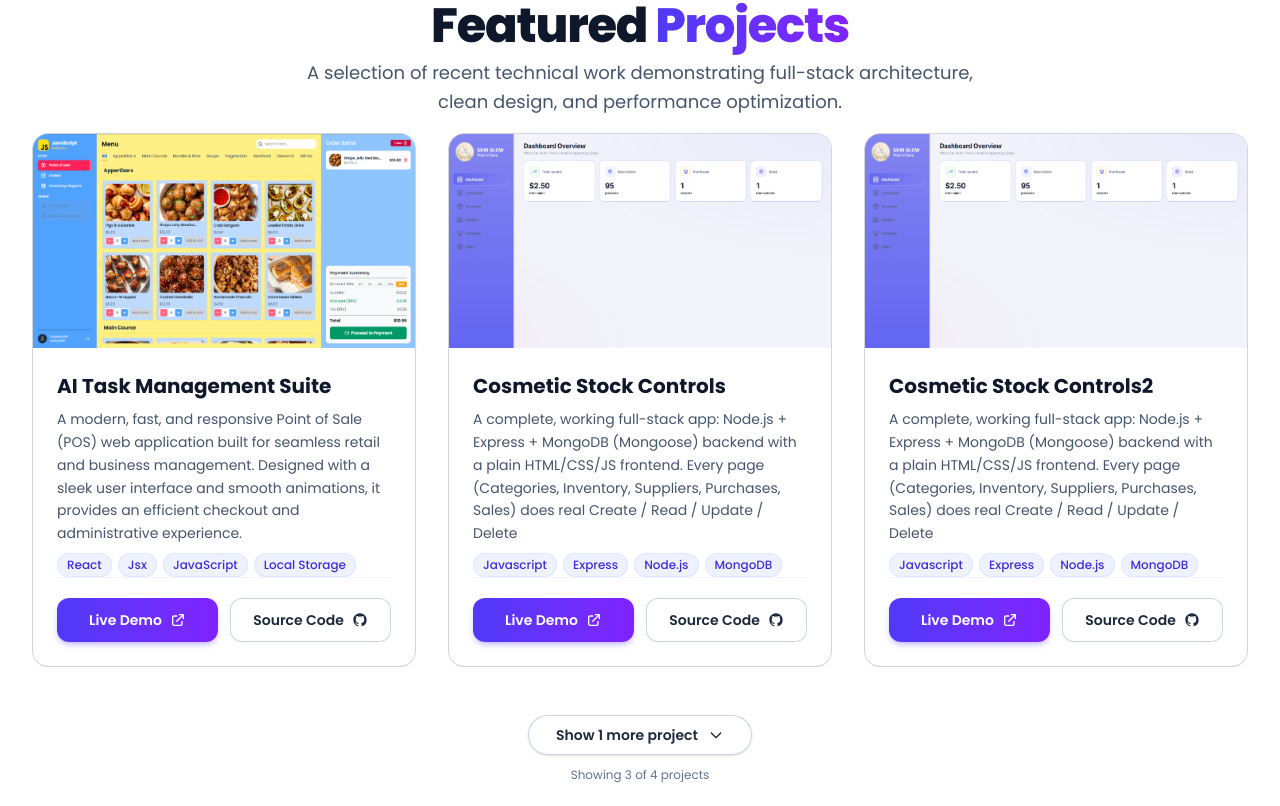
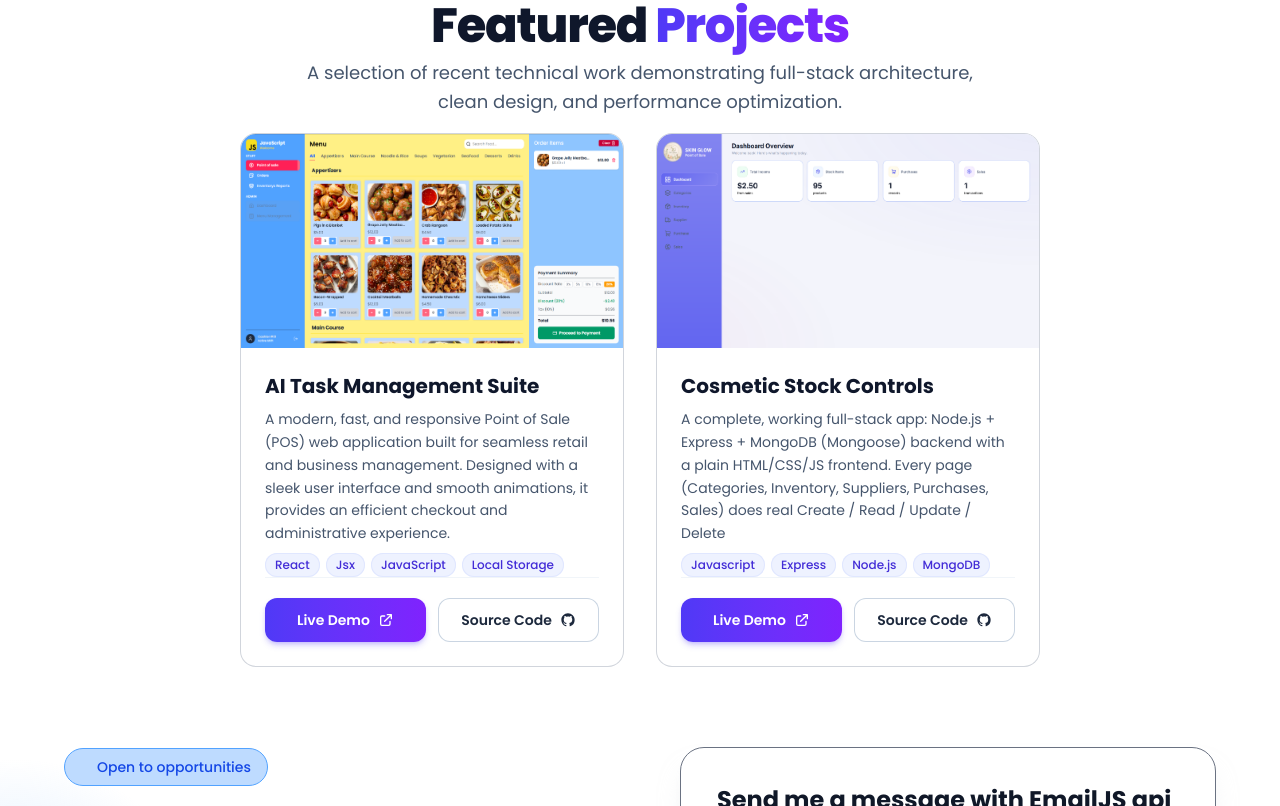
Before and after one commit to Schopenhauer969/MY_PORTFOLIO, a Next.js app: page / in a window 1280 px wide. Shown: the part 2254-3060 px from the top of the page. Built offline with nearby package versions, Linux system fonts and the light colour scheme.

Commit message:
fixed responsive

```diff
--- a/app/components/project.tsx
+++ b/app/components/project.tsx
@@ -1,7 +1,7 @@
 "use client";
 
 import Image from "next/image";
-import { useId, useRef, useState } from "react";
+import { useEffect, useId, useRef, useState } from "react";
 
 const projects = [
   {
@@ -15,24 +15,6 @@ const projects = [
   },
   {
     title: "Cosmetic Stock Controls",
-    description:
-      "A complete, working full-stack app: Node.js + Express + MongoDB (Mongoose) backend with a plain HTML/CSS/JS frontend. Every page (Categories, Inventory, Suppliers, Purchases, Sales) does real Create / Read / Update / Delete",
-    tags: ["Javascript", "Express", "Node.js", "MongoDB"],
-    liveUrl: "https://crud-stock-control-1.onrender.com",
-    githubUrl: "https://github.com/Schopenhauer969/CRUD-Stock-Control",
-    image: "/sale.png",
-  },
-  {
-    title: "Cosmetic Stock Controls2",
-    description:
-      "A complete, working full-stack app: Node.js + Express + MongoDB (Mongoose) backend with a plain HTML/CSS/JS frontend. Every page (Categories, Inventory, Suppliers, Purchases, Sales) does real Create / Read / Update / Delete",
-    tags: ["Javascript", "Express", "Node.js", "MongoDB"],
-    liveUrl: "https://crud-stock-control-1.onrender.com",
-    githubUrl: "https://github.com/Schopenhauer969/CRUD-Stock-Control",
-    image: "/sale.png",
-  },
-  {
-    title: "Cosmetic Stock Controls1",
     description:
       "A complete, working full-stack app: Node.js + Express + MongoDB (Mongoose) backend with a plain HTML/CSS/JS frontend. Every page (Categories, Inventory, Suppliers, Purchases, Sales) does real Create / Read / Update / Delete",
     tags: ["Javascript", "Express", "Node.js", "MongoDB"],
@@ -59,7 +41,9 @@ const btnBase =
 
 export default function ProjectShowcase() {
   const [expanded, setExpanded] = useState(false);
+  const footerRef = useRef<HTMLDivElement>(null);
   const gridRef = useRef<HTMLDivElement>(null);
+  const didToggle = useRef(false); // skip the scroll effect on first render
   const gridId = useId();
 
   const hasMore = projects.length > INITIAL_VISIBLE;
@@ -68,20 +52,48 @@ export default function ProjectShowcase() {
   const hiddenCount = projects.length - INITIAL_VISIBLE;
 
   function toggle() {
-    const collapsing = expanded;
-    setExpanded(!expanded);
-
-    // After collapsing, bring the top of the list back into view so the
-    // reader isn't left stranded far below the (now shorter) grid.
-    if (collapsing) {
-      requestAnimationFrame(() =>
-        gridRef.current?.scrollIntoView({ behavior: "smooth", block: "start" }),
-      );
-    }
+    didToggle.current = true;
+    setExpanded((prev) => !prev);
   }
 
+  // Runs after the DOM has updated, so the new cards actually exist.
+  useEffect(() => {
+    if (!didToggle.current) return;
+
+    const id = requestAnimationFrame(() => {
+      if (expanded) {
+        // Show more: scroll to the first newly revealed project
+        gridRef.current
+          ?.querySelector<HTMLElement>("[data-first-extra]")
+          ?.scrollIntoView({ behavior: "smooth", block: "start" });
+      } else {
+        // Show less: keep the top project AND the "Show more" button visible.
+        const grid = gridRef.current;
+        const footer = footerRef.current;
+        if (!grid || !footer) return;
+
+        const NAV_OFFSET = 80; // space for a fixed navbar
+        const GAP = 16;
+        const gridTop = grid.getBoundingClientRect().top + window.scrollY;
+        const footerBottom =
+          footer.getBoundingClientRect().bottom + window.scrollY;
+        const viewport = window.innerHeight;
+
+        // If the grid + button fit on screen (desktop), show from the top
+        // project down to the button. If not (stacked cards on mobile),
+        // make sure the button is visible at the bottom of the screen.
+        const fits = footerBottom - gridTop <= viewport - NAV_OFFSET - GAP;
+        const top = fits ? gridTop - NAV_OFFSET : footerBottom - viewport + GAP;
+
+        window.scrollTo({ top: Math.max(0, top), behavior: "smooth" });
+      }
+    });
+
+    return () => cancelAnimationFrame(id);
+  }, [expanded]);
+
   return (
-    <section className="mx-auto max-w-7xl lg:py-0 ">
+    <section className="mx-auto max-w-7xl lg:pb-15">
       {/* Section Header */}
       <div className="mx-auto mb-10 max-w-3xl text-center sm:mb-14 lg:mb-4">
         <h2 className="text-3xl font-extrabold tracking-tight text-slate-900 sm:text-5xl">
@@ -107,7 +119,8 @@ export default function ProjectShowcase() {
           return (
             <div
               key={project.title}
-              className={`w-full max-w-96 ${extra ? "animate-card-in" : ""}`}
+              data-first-extra={i === INITIAL_VISIBLE ? "" : undefined}
+              className={`w-full max-w-96 scroll-mt-24 ${extra ? "animate-card-in" : ""}`}
               style={
                 extra
                   ? { animationDelay: `${(i - INITIAL_VISIBLE) * 90}ms` }
@@ -226,7 +239,10 @@ export default function ProjectShowcase() {
 
       {/* Show more / Show less - only rendered when there are more than 3 */}
       {hasMore && (
-        <div className="mt-10 flex flex-col items-center gap-3 sm:mt-12 lg:mb-20 ">
+        <div
+          ref={footerRef}
+          className="mt-10 flex flex-col items-center gap-3 sm:mt-12 lg:mb-20 "
+        >
           <button
             type="button"
             onClick={toggle}
--- a/app/components/s4.tsx
+++ b/app/components/s4.tsx
@@ -20,7 +20,7 @@ const Section4 = () => {
   }, []);
 
   return (
-    <section id="projects" ref={sectionRef} className="">
+    <section id="projects" ref={sectionRef}>
       <div className="mx-auto w-full max-w-7xl">
         <div
           className={`w-full transition-[opacity,translate,scale] duration-700 ease-out motion-reduce:transition-none ${
```
